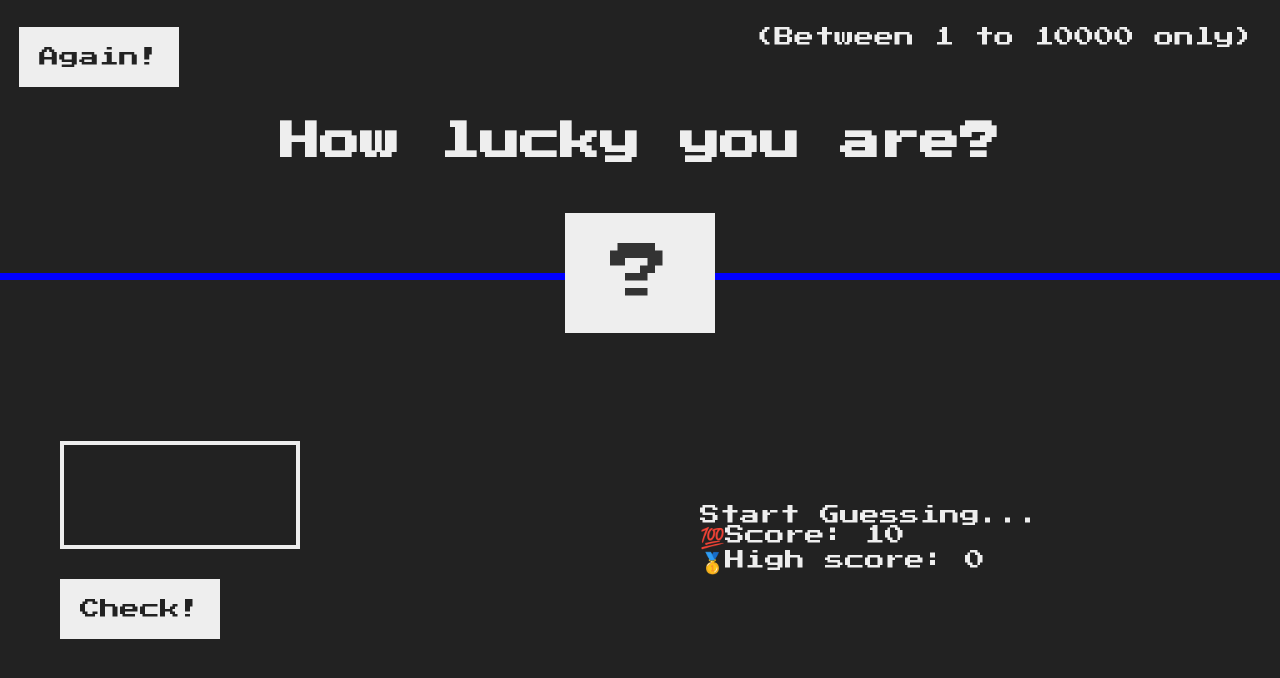
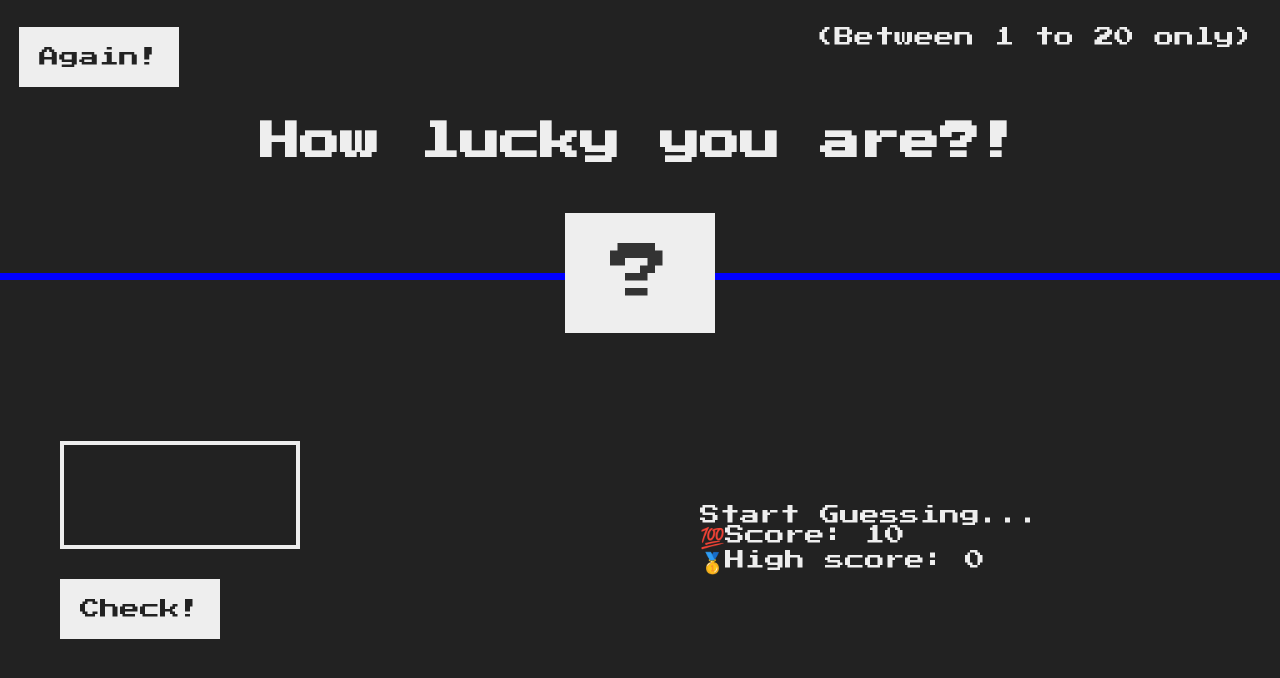
Before and after one commit to hp1711/test1, a plain HTML site: page index.html in a window 1280 px wide. Drawn offline with Linux system fonts and the light colour scheme.

Commit message:
changed title , added js

```diff
--- a/index.html
+++ b/index.html
@@ -11,10 +11,10 @@
 <body>
     <header>
         <h1 class="title" id="idTitle">
-            How lucky you are?
+            How lucky you are?!
         </h1>
 
-        <p class="between">(Between 1 to 10000 only)</p>
+        <p class="between">(Between 1 to 20 only)</p>
         <button class="btn" id="btn2">Again!</button>
             <div class="number" id="marker">?</div>
     </header>
```
